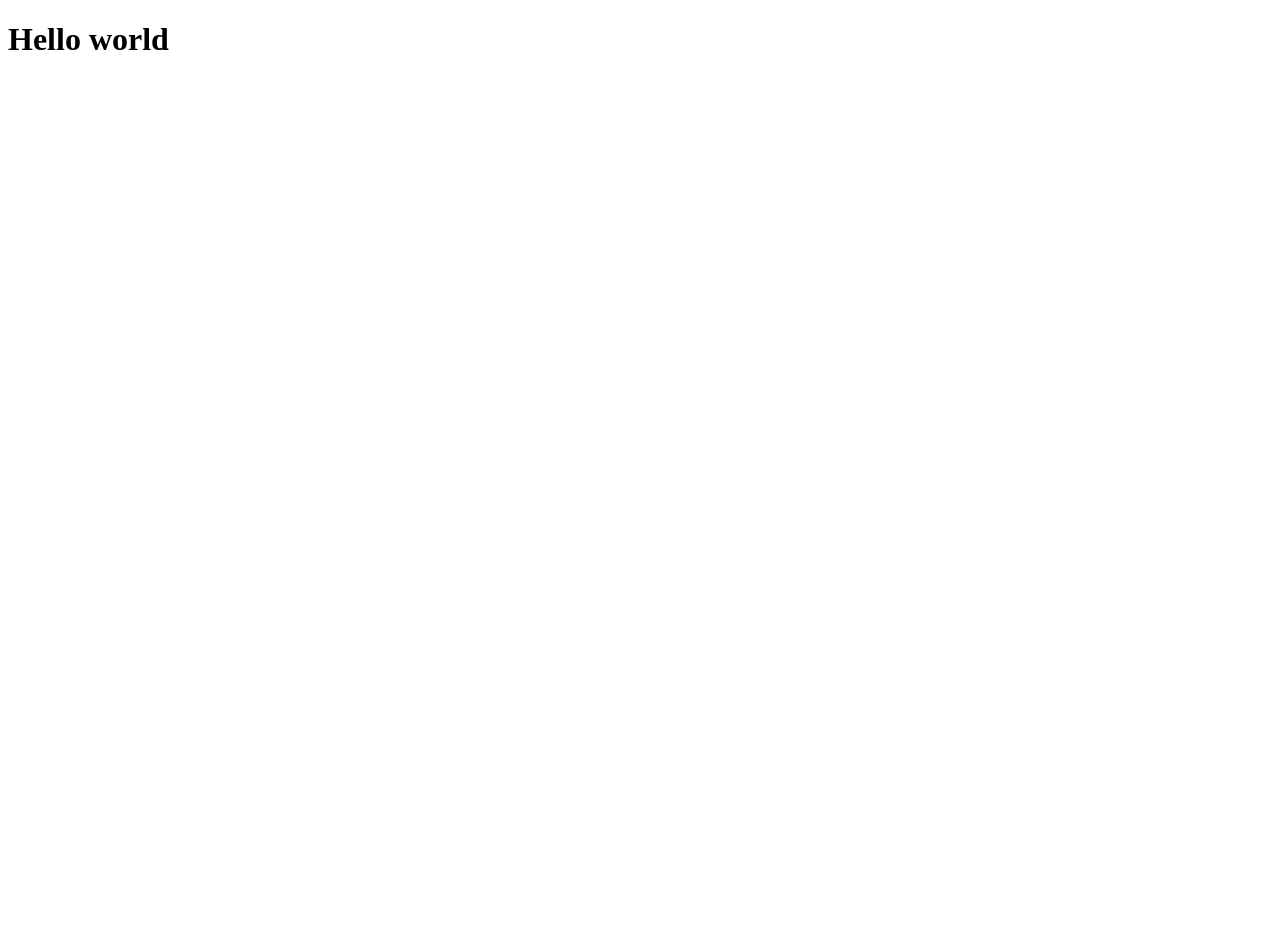
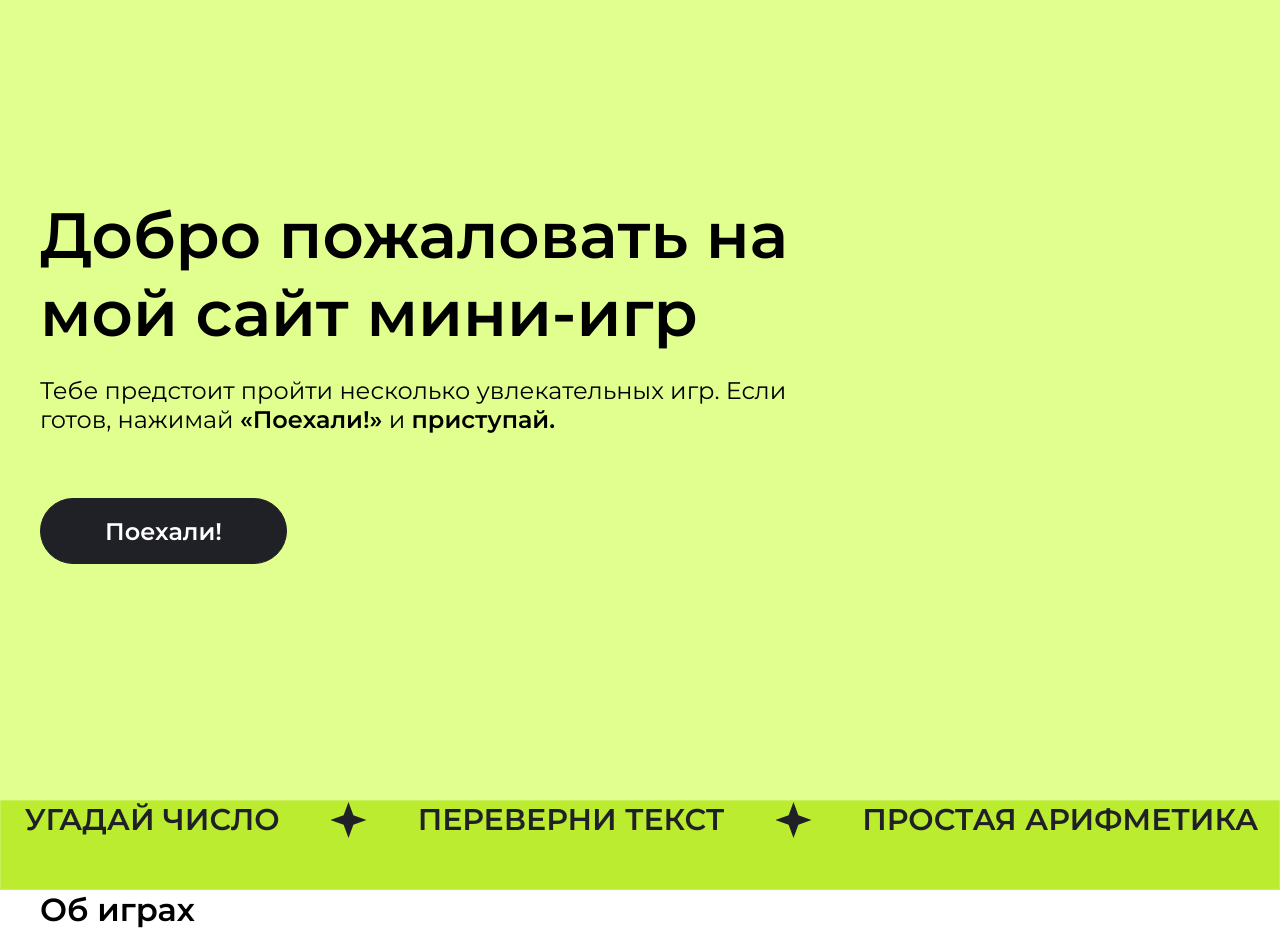
Before and after one commit to avtokar/helloworld, a plain HTML site: page index.html in a window 1280 px wide. Before the commit the page ends 800 px from the top, so only its background shows below. Drawn offline with Linux system fonts and the light colour scheme.

Commit message:
создал голову и стили к ней

```diff
--- a/index.html
+++ b/index.html
@@ -4,11 +4,51 @@
 <head>
     <meta charset="UTF-8">
     <meta name="viewport" content="width=device-width, initial-scale=1.0">
-    <title>Hello world</title>
+    <title>Document</title>
+    <link rel="preconnect" href="https://fonts.googleapis.com">
+    <link rel="preconnect" href="https://fonts.gstatic.com" crossorigin>
+    <link href="https://fonts.googleapis.com/css2?family=Montserrat:wght@400;500;600&display=swap" rel="stylesheet">
+    <link rel="stylesheet" href="style.css">
+    <meta charset="UTF-8">
+    <meta name="viewport" content="width=device-width, initial-scale=1.0">
 </head>
 
 <body>
-    <h1>Hello world</h1>
+    <div class="header">
+
+        <div class="heading center">
+            <h1 class="heading__name">Добро пожаловать на мой сайт мини-игр</h1>
+            <p1 class="heading__about">Тебе предстоит пройти несколько увлекательных игр. Если готов, нажимай
+                <span class="heading__about-text">«Поехали!»</span> и <span
+                    class="heading__about-text">приступай.</span>
+            </p1>
+            <button class="heading__buttom" id="scroll-about" type="button">Поехали!</button>
+        </div>
+
+    </div>
+    <div class="menu center-menu">
+        <div class="menu__contener">
+            <a href="#" class="menu__contener-choice">Викторина</a>
+            <img src="image/Star.svg" alt="Звезда">
+            <a href="#" class="menu__contener-choice">Угадай число</a>
+            <img src="image/Star.svg" alt="Звезда">
+            <a href="#" class="menu__contener-choice">Переверни текст</a>
+            <img src="image/Star.svg" alt="Звезда">
+            <a href="#" class="menu__contener-choice">Простая арифметика</a>
+            <img src="image/Star.svg" alt="Звезда">
+            <a href="#" class="menu__contener-choice">Камень, ножницы, бумага</a>
+            <img src="image/Star.svg" alt="Звезда">
+            <a href="#" class="menu__contener-choice">Генератор случайных чисел</a>
+            <img src="image/Star.svg" alt="Звезда">
+        </div>
+    </div>
+    <div class="about-game center">
+        <h1 id="scroll-about" class="about-game__text">Об играх</h1>
+
+
+    </div>
+
+
 </body>
 
 </html>
--- /dev/null
+++ b/style.scss
@@ -0,0 +1,114 @@
+* {
+    margin: 0;
+    padding: 0;
+}
+
+body {
+    font-family: "Montserrat", serif;
+}
+
+input,
+button {
+    font-family: "Montserrat", serif;
+    cursor: pointer;
+}
+
+.center {
+    padding-left: calc(50% - 600px);
+    padding-right: calc(50% - 600px);
+}
+
+.center-menu {
+    padding-left: calc(50% - 720px);
+    padding-right: calc(50% - 720px);
+}
+
+.header {
+
+    height: 800px;
+    background: rgb(225, 255, 143);
+}
+
+.heading {
+    max-width: 768px;
+    display: flex;
+    flex-direction: column;
+    justify-content: flex-start;
+    align-items: flex-start;
+    padding-top: 196px;
+
+    &__name {
+        font-size: 64px;
+        font-weight: 700;
+        line-height: 78px;
+        text-align: left;
+        margin-bottom: 24px;
+    }
+
+    &__about {
+        font-size: 24px;
+        font-weight: 400;
+        text-align: left;
+
+        &-text {
+            font-weight: 600;
+        }
+
+    }
+
+    &__buttom {
+        width: 247px;
+        height: 66px;
+        font-size: 24px;
+        font-weight: 600;
+        text-align: center;
+        background: #202027;
+        border: 1px solid #202027;
+        box-sizing: border-box;
+        border-radius: 60px;
+        color: white;
+        margin-top: 64px;
+    }
+
+    &__buttom:hover {
+        background: #fbfbfc;
+        color: black;
+    }
+}
+
+.menu {
+    width: 100%;
+    height: 90px;
+    box-sizing: border-box;
+    border: 1px solid rgba(255, 255, 255, 0.2);
+    backdrop-filter: blur(50px);
+    background: rgb(188, 236, 48);
+    overflow-x: hidden;
+
+    &__contener {
+        display: flex;
+        gap: 51px;
+        align-items: center;
+        animation: scrollLeft 20s linear infinite;
+
+        &-choice {
+            font-size: 30px;
+            font-weight: 700;
+            text-align: left;
+            text-transform: uppercase;
+            text-decoration: none;
+            white-space: nowrap;
+            color: #202027;
+        }
+    }
+}
+
+@keyframes scrollLeft {
+    0% {
+        transform: translateX(0);
+    }
+
+    100% {
+        transform: translateX(-100%);
+    }
+}
```
Also changed, not shown: image/Star.svg (added), style.css (added), 2 other files.
